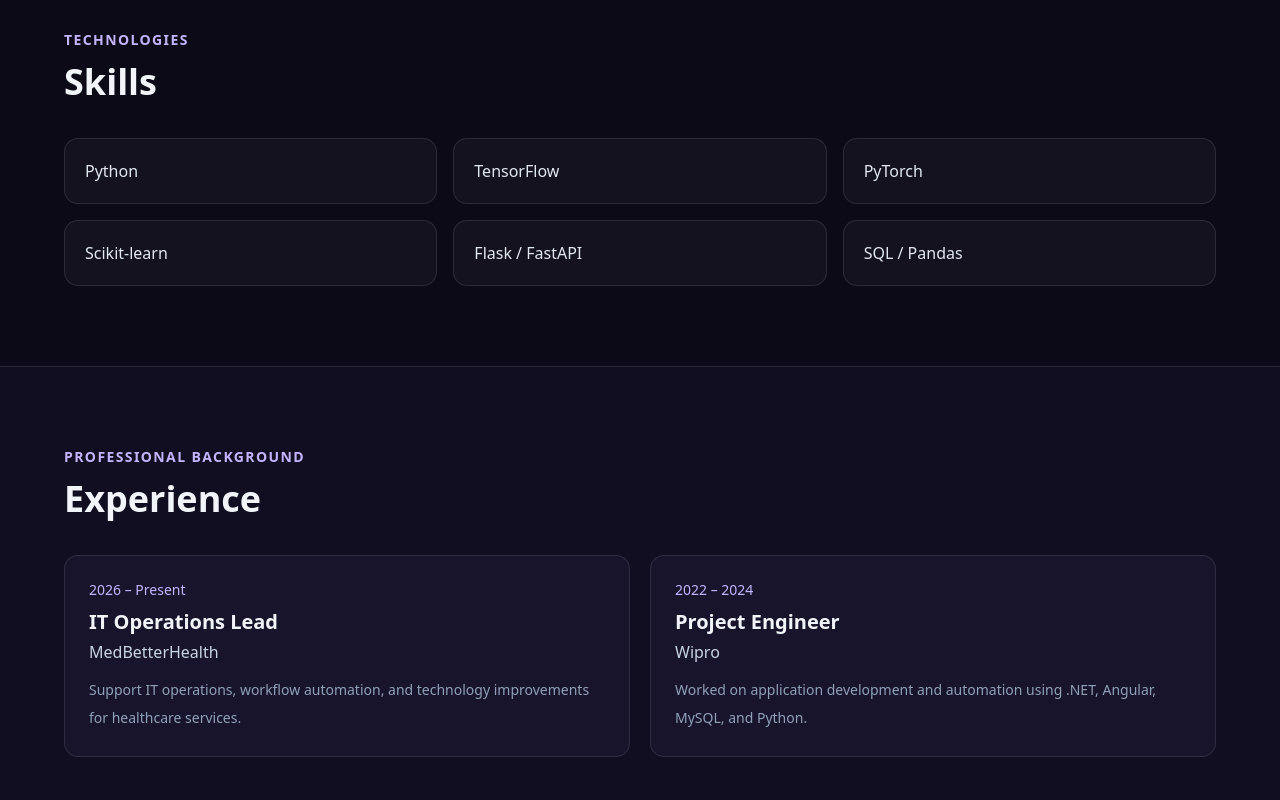
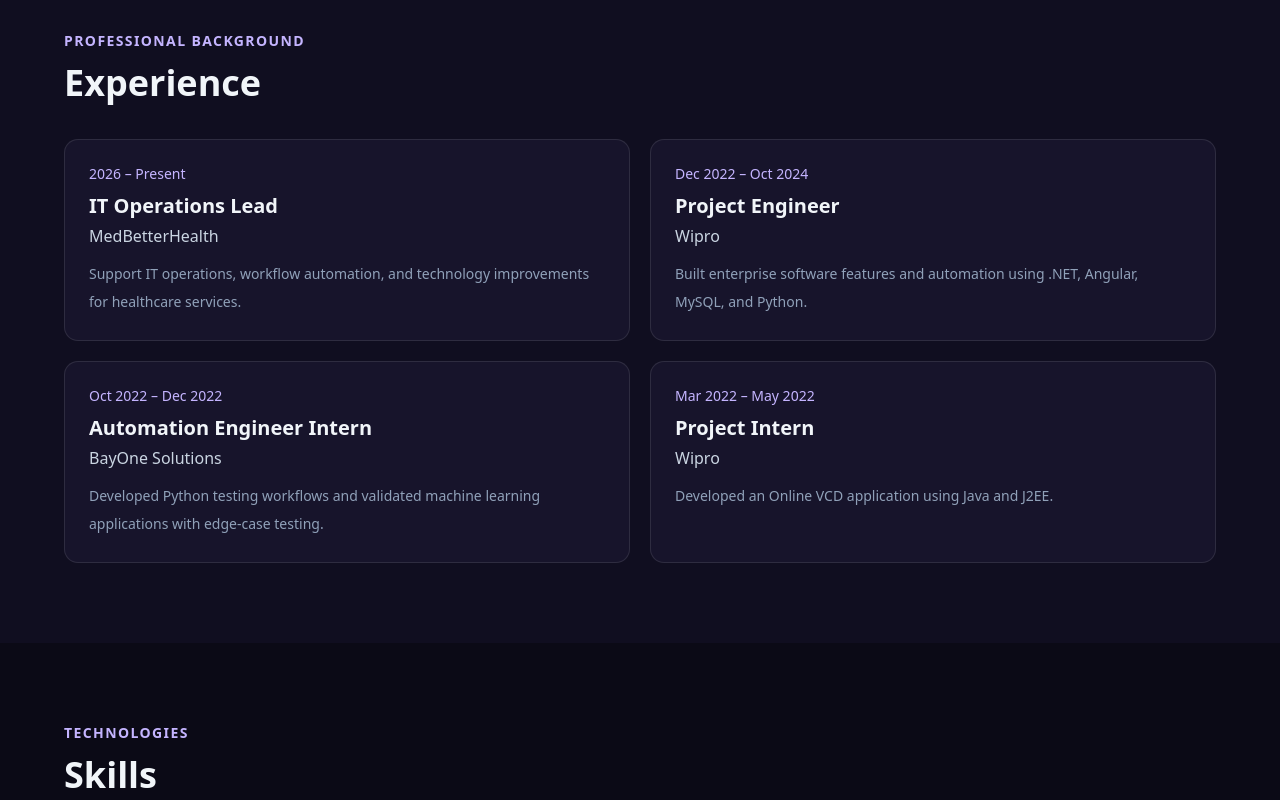
Before and after one commit to PushpaSamunuru/PortFolio, a Next.js app: page / in a window 1280 px wide. Shown: the part 1240-2040 px from the top of the page. Built offline with nearby package versions, Linux system fonts and the light colour scheme.

Commit message:
Move experience above skills and include BayOne and Wipro internships

```diff
--- a/app/page.js
+++ b/app/page.js
@@ -98,18 +98,6 @@ export default function Portfolio() {
         </div>
       </section>
 
-      <section id="skills" className="scroll-mt-24 px-6 py-20">
-        <div className="mx-auto max-w-6xl">
-          <p className="mb-3 text-sm font-semibold uppercase tracking-widest text-violet-300">Technologies</p>
-          <h2 className="mb-9 text-3xl font-bold sm:text-4xl">Skills</h2>
-          <div className="grid grid-cols-2 gap-4 sm:grid-cols-3">
-            {skills.map(skill => (
-              <div key={skill} className="rounded-xl border border-white/10 bg-white/[0.035] p-5 font-medium text-slate-200">{skill}</div>
-            ))}
-          </div>
-        </div>
-      </section>
-
       <section id="experience" className="scroll-mt-24 border-t border-white/10 bg-[#100e20] px-6 py-20">
         <div className="mx-auto max-w-6xl">
           <p className="mb-3 text-sm font-semibold uppercase tracking-widest text-violet-300">Professional Background</p>
@@ -122,11 +110,35 @@ export default function Portfolio() {
               <p className="mt-3 text-sm leading-7 text-slate-400">Support IT operations, workflow automation, and technology improvements for healthcare services.</p>
             </article>
             <article className="rounded-xl border border-white/10 bg-[#17142b] p-6">
-              <p className="mb-2 text-sm font-medium text-violet-300">2022 – 2024</p>
+              <p className="mb-2 text-sm font-medium text-violet-300">Dec 2022 – Oct 2024</p>
               <h3 className="text-xl font-semibold">Project Engineer</h3>
               <p className="mt-1 text-slate-300">Wipro</p>
-              <p className="mt-3 text-sm leading-7 text-slate-400">Worked on application development and automation using .NET, Angular, MySQL, and Python.</p>
+              <p className="mt-3 text-sm leading-7 text-slate-400">Built enterprise software features and automation using .NET, Angular, MySQL, and Python.</p>
             </article>
+            <article className="rounded-xl border border-white/10 bg-[#17142b] p-6">
+              <p className="mb-2 text-sm font-medium text-violet-300">Oct 2022 – Dec 2022</p>
+              <h3 className="text-xl font-semibold">Automation Engineer Intern</h3>
+              <p className="mt-1 text-slate-300">BayOne Solutions</p>
+              <p className="mt-3 text-sm leading-7 text-slate-400">Developed Python testing workflows and validated machine learning applications with edge-case testing.</p>
+            </article>
+            <article className="rounded-xl border border-white/10 bg-[#17142b] p-6">
+              <p className="mb-2 text-sm font-medium text-violet-300">Mar 2022 – May 2022</p>
+              <h3 className="text-xl font-semibold">Project Intern</h3>
+              <p className="mt-1 text-slate-300">Wipro</p>
+              <p className="mt-3 text-sm leading-7 text-slate-400">Developed an Online VCD application using Java and J2EE.</p>
+            </article>
+          </div>
+        </div>
+      </section>
+
+      <section id="skills" className="scroll-mt-24 px-6 py-20">
+        <div className="mx-auto max-w-6xl">
+          <p className="mb-3 text-sm font-semibold uppercase tracking-widest text-violet-300">Technologies</p>
+          <h2 className="mb-9 text-3xl font-bold sm:text-4xl">Skills</h2>
+          <div className="grid grid-cols-2 gap-4 sm:grid-cols-3">
+            {skills.map(skill => (
+              <div key={skill} className="rounded-xl border border-white/10 bg-white/[0.035] p-5 font-medium text-slate-200">{skill}</div>
+            ))}
           </div>
         </div>
       </section>
```
